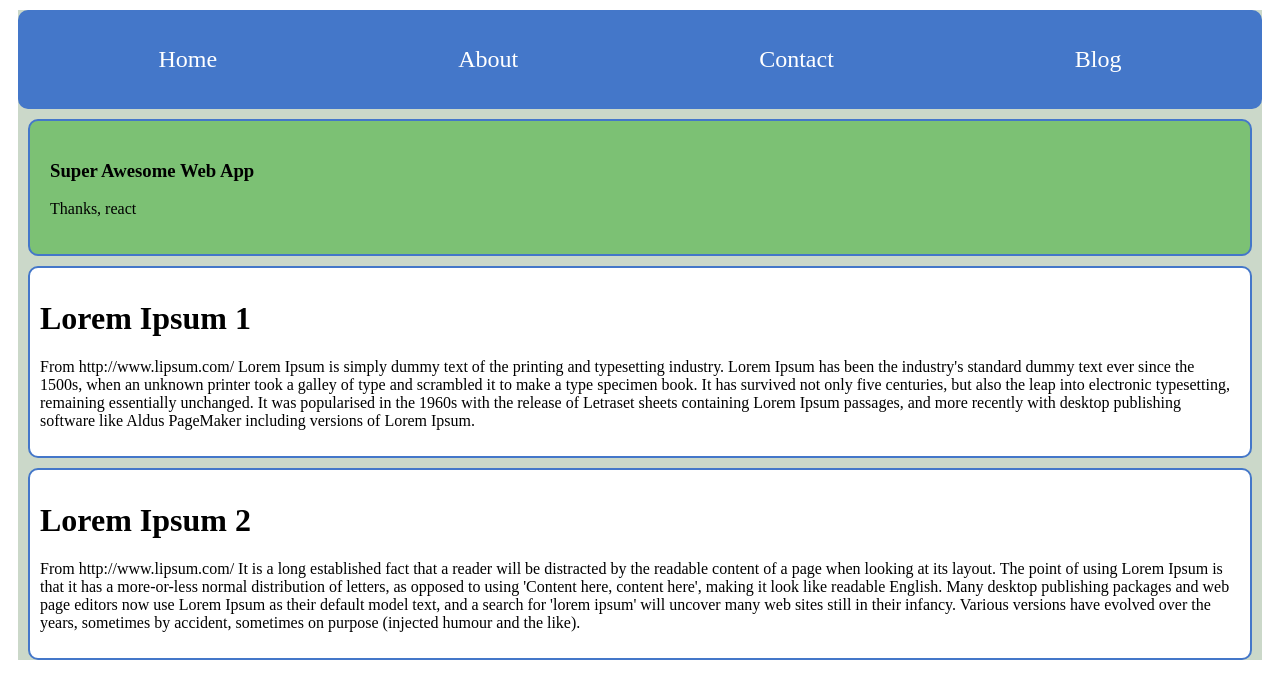
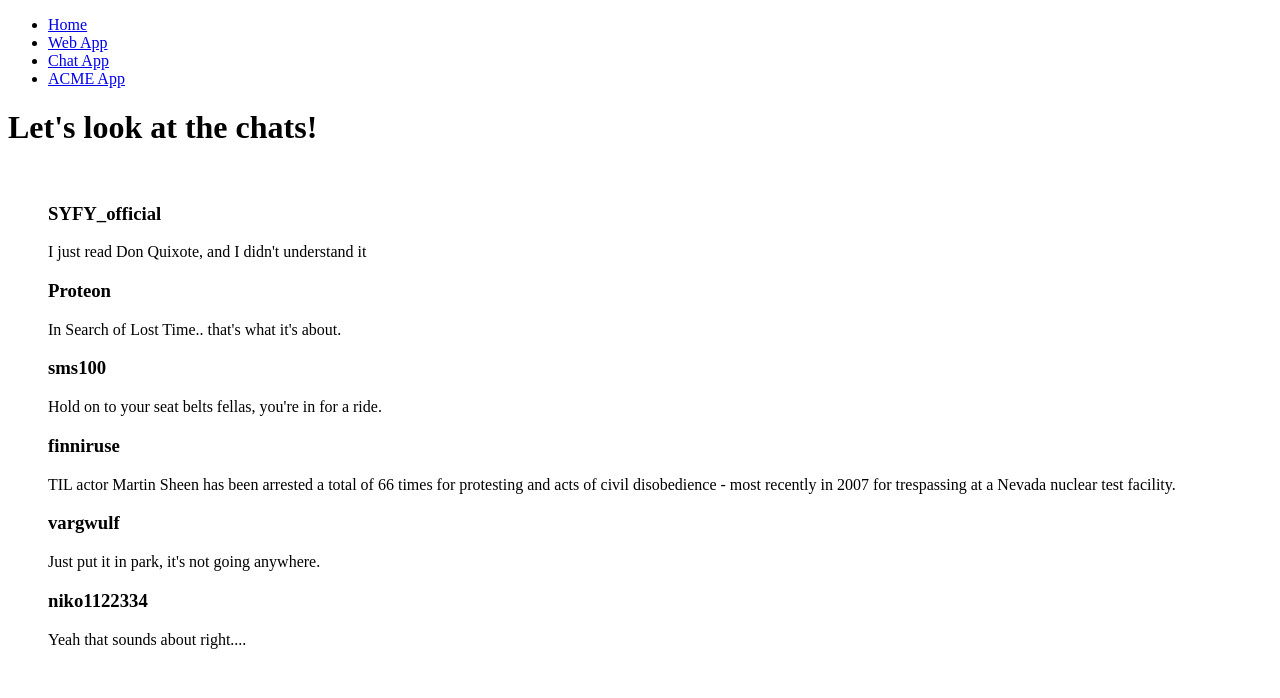
Before and after one commit to jikehara/react_exercises, a React (Create React App) app in the folder my-new-app/: page /ChatApp in a window 1280 px wide. Shown: the top 698 px of the page. Built offline with nearby package versions, Linux system fonts and the light colour scheme.

Commit message:
Added the ACME react data and javascript, as well as some cleaning up and refactoring for the other apps.

```diff
--- a/my-new-app/package.json
+++ b/my-new-app/package.json
@@ -5,6 +5,7 @@
   "dependencies": {
     "react": "^15.6.1",
     "react-dom": "^15.6.1",
+    "react-router-dom": "^4.1.2",
     "react-scripts": "1.0.10"
   },
   "scripts": {
--- /dev/null
+++ b/my-new-app/src/ACME_React/ACME_App.js
@@ -0,0 +1,30 @@
+import React from 'react';
+import Data from './Data'
+
+const ACME_App = () => {
+  console.log(Data.customers);
+
+  const MappedNames = Data.customers.map(function(customer, index) {
+    return (
+      <div key={index}>
+        <h3>{customer.name}</h3>
+        <p>{customer.email}</p>
+        <img src={customer.img} alt="dummy alt text" />
+      </div>
+    )
+  })
+
+
+  return (
+    <div>
+      <h1>{"ACME data!"}</h1>
+      <div className="acme-container">
+        <ul>
+          {MappedNames}
+        </ul>
+      </div>
+    </div>
+  )
+}
+
+export default ACME_App;
--- /dev/null
+++ b/my-new-app/src/ACME_React/Data.js
@@ -0,0 +1,16 @@
+export default {
+  title: "Acme Company",
+  street: "2312 Walkers Ridge Way",
+  city: "Arlington Heights",
+  state: "IL",
+  zip: "60005",
+  phoneNumber: "630-299-2817",
+  customers: [
+    { name: "Miguel de Cervantes", email: "mike@gmail.com", img: "https://s3.amazonaws.com/pq-imgs/images/bios/Miguel-de-Cervante-10873.jpg" },
+    { name: "Marcel Proust", email: "marcie1873@gmail.com", img: "https://upload.wikimedia.org/wikipedia/commons/a/a5/Marcel_Proust_1900-2.jpg" },
+    { name: "James Joyce", email: "book_beast321@gmail.com", img: "https://encrypted-tbn0.gstatic.com/images?q=tbn:ANd9GcSAC_-eS2GUwabz4xwrxX1_WMVOKCNmZW0-xNjSMFVUVFrWB7L2" },
+    { name: "Homer", email: "home_dog@gmail.com", img: "https://upload.wikimedia.org/wikipedia/commons/thumb/1/1c/Homer_British_Museum.jpg/220px-Homer_British_Museum.jpg" },
+    { name: "Herman Melville", email: "the_herminator@gmail.com", img: "https://upload.wikimedia.org/wikipedia/commons/thumb/f/f1/Herman_Melville.jpg/220px-Herman_Melville.jpg" },
+    { name: "Hank", email: "just-hank@gmail.com", img: "http://img.wennermedia.com/featured-promo-782/rs-187-hank-williams.jpg" },
+  ]
+}
--- /dev/null
+++ b/my-new-app/src/Chatter/ChatApp.js
@@ -0,0 +1,29 @@
+import React from 'react';
+import Data from './Data'
+
+const ChatApp = () => {
+  console.log(Data.chats);
+
+  const MappedUsernames = Data.chats.map(function(chat, index) {
+    return (
+      <div key={index}>
+        <h3>{chat.username}</h3>
+        <p>{chat.chat}</p>
+      </div>
+    )
+  })
+
+
+  return (
+    <div>
+      <h1>{"Let's look at the chats!"}</h1>
+      <div className="chat-container">
+        <ul>
+          {MappedUsernames}
+        </ul>
+      </div>
+    </div>
+  )
+}
+
+export default ChatApp;
--- /dev/null
+++ b/my-new-app/src/Chatter/Data.js
@@ -0,0 +1,10 @@
+export default {
+  chats: [
+    { username: "SYFY_official", chat: "I just read Don Quixote, and I didn't understand it" },
+    { username: "Proteon", chat: "In Search of Lost Time.. that's what it's about." },
+    { username: "sms100", chat: "Hold on to your seat belts fellas, you're in for a ride." },
+    { username: "finniruse", chat: "TIL actor Martin Sheen has been arrested a total of 66 times for protesting and acts of civil disobedience - most recently in 2007 for trespassing at a Nevada nuclear test facility." },
+    { username: "vargwulf", chat: "Just put it in park, it's not going anywhere." },
+    { username: "niko1122334 ", chat: "Yeah that sounds about right...." },
+  ]
+}
--- /dev/null
+++ b/my-new-app/src/Components/NavigationBar.js
@@ -0,0 +1,19 @@
+import React from 'react';
+import { Link } from 'react-router-dom';
+
+const NavigationBar = () => {
+
+  return (
+    <div>
+      <ul>
+        <li> <Link to='/'>Home</Link> </li>
+        <li> <Link to='/WebApp'>Web App</Link> </li>
+        <li> <Link to='/ChatApp'>Chat App</Link> </li>
+        <li> <Link to='/ACME_App'>ACME App</Link> </li>
+      </ul>
+    </div>
+  )
+
+}
+
+export default NavigationBar;
--- a/my-new-app/src/index.js
+++ b/my-new-app/src/index.js
@@ -1,13 +1,33 @@
 import React from 'react';
 import ReactDOM from 'react-dom';
+import { BrowserRouter as Router, Route, Link } from 'react-router-dom';
+import NavigationBar from './Components/NavigationBar';
 import App from './WebApp/App';
-import Data from './data';
-import MappingAndFiltering from './MappingAndFiltering'
+import ChatApp from './Chatter/ChatApp';
+import ChatData from './Chatter/Data';
+import ACME_App from './ACME_React/ACME_App';
 import './style.css';
+// Our router should navigate to home, ChatApp, numbermap, webapp
 
-ReactDOM.render(<App />, document.getElementById('root'))
-// ReactDOM.render(
-//   <MappingAndFiltering
-//     title={"Maps WOOOO"}
-//     allData={Data}/>,
-//   document.getElementById('root'));
+const Home = () => {
+  return (
+    <div>
+      <h3>Hello from Home</h3>
+    </div>
+  )
+}
+
+
+ReactDOM.render((
+  <Router>
+    <div>
+      <NavigationBar />
+
+      <Route exact path='/' component={Home}/>
+      <Route path='/WebApp' component={App} />
+      <Route path='/ChatApp' component={ChatApp} />
+      <Route path='/ACME_App' component={ACME_App} />
+
+    </div>
+  </Router>
+), document.getElementById('root'));
--- a/my-new-app/src/style.css
+++ b/my-new-app/src/style.css
@@ -37,3 +37,12 @@
   padding: 10px;
   background-color: white;
 }
+
+.chat-container {
+  display: flex;
+  flex-wrap: wrap;
+}
+
+.chat-container > div {
+  width: 33.333%;
+}
```
Also changed, not shown: my-new-app/src/WebApp/sample_router.js (added, +68 -0 lines).
